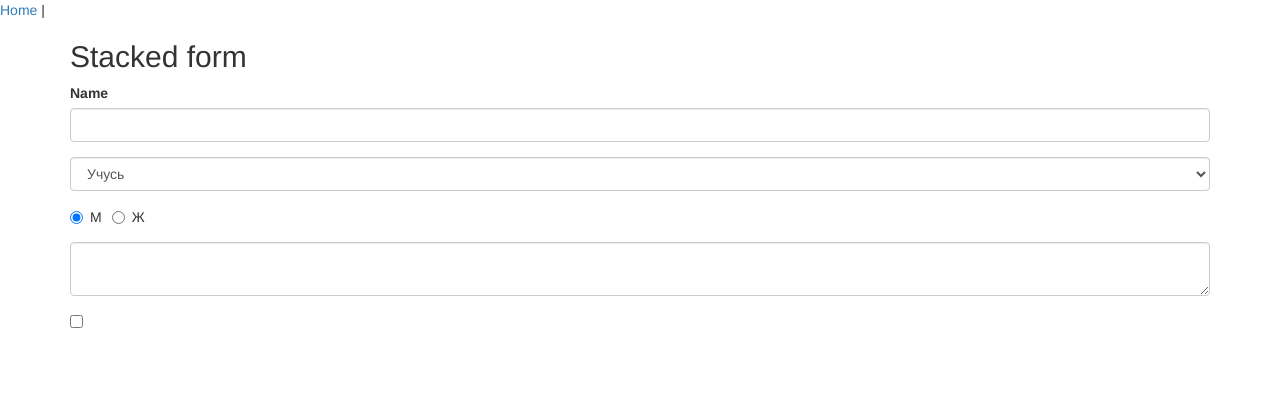
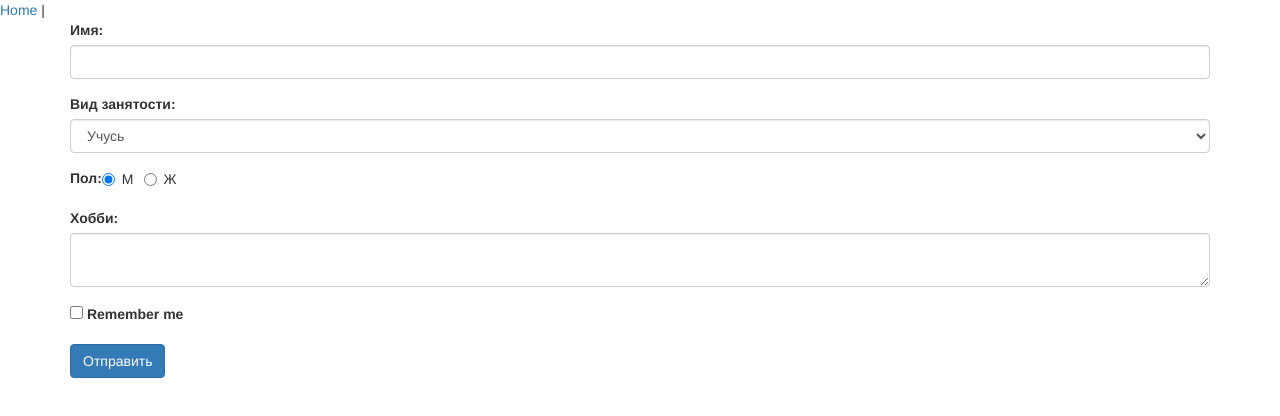
Before and after one commit to licar/vue-form, a Vue app: page /#/ in a window 1280 px wide. Shown: the top 416 px of the page. Built offline with nearby package versions, Linux system fonts and the light colour scheme.

Commit message:
Form done

```diff
--- a/src/components/UserForm.vue
+++ b/src/components/UserForm.vue
@@ -1,29 +1,34 @@
 <template>
   <div class="container">
-    <h2>Stacked form</h2>
     <form>
       <div class="form-group">
-        <label for="name">Name</label>
-        <input class="form-control" v-model="name" id="name" type="text">
+        <label>Имя:</label>
+        <input id="name" class="form-control" v-model="name"  type="text">
       </div>
       <div class="form-group">
-        <select class="form-control" v-model="employment_type">
+        <label>Вид занятости:</label>
+        <select id="employment_type" class="form-control" v-model="employment_type">
           <option v-for="option in options" v-bind:value="option.id">
             {{ option.text }}
           </option>
         </select>
       </div>
       <div class="form-group">
+          <label>Пол:</label>
           <label class="radio-inline"><input type="radio" v-bind:value="0" v-model="sex">М</label>
           <label class="radio-inline"><input type="radio" v-bind:value="1" v-model="sex">Ж</label>
       </div>
       <div class="form-group">
+        <label>Хобби: </label>
         <textarea class="form-control" v-model="hobbies">
         </textarea>
       </div>
       <div class="form-group form-check">
-        <input class="form-check-input" type="checkbox" v-model="married">
+        <label class="form-check-label">
+          <input class="form-check-input" type="checkbox" v-model="married"> Remember me
+        </label>
       </div>
+      <button type="submit" class="btn btn-primary">Отправить</button>
     </form>
   </div>
 </template>
```
